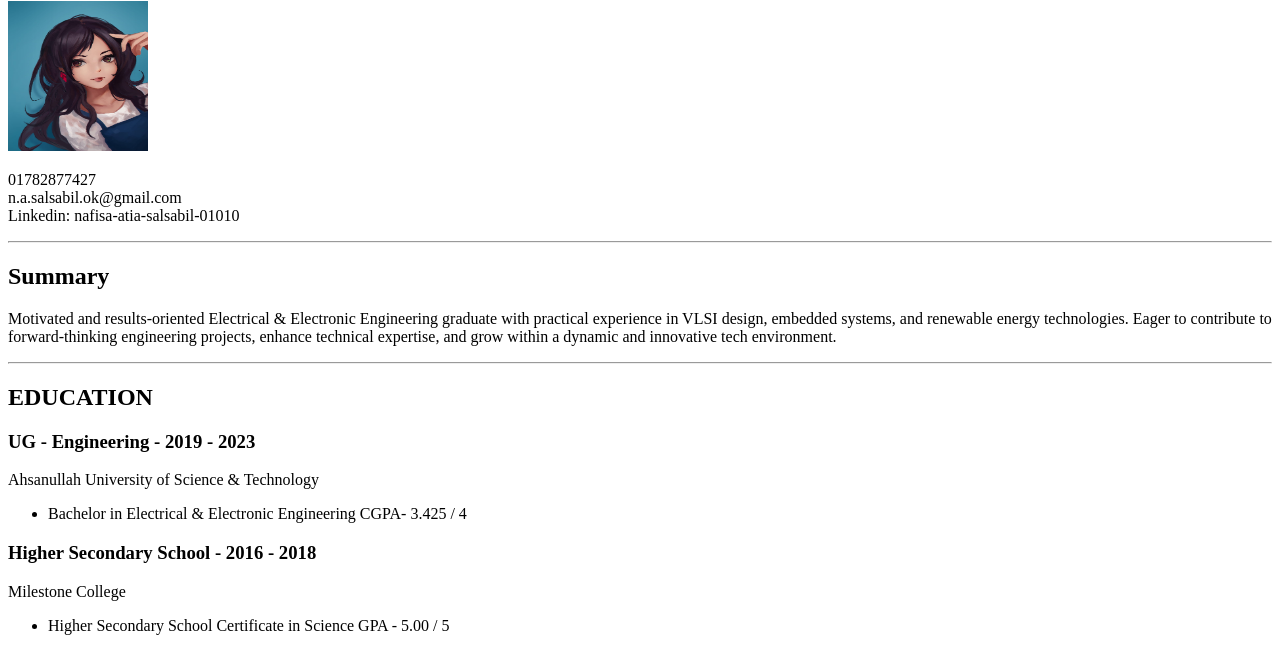
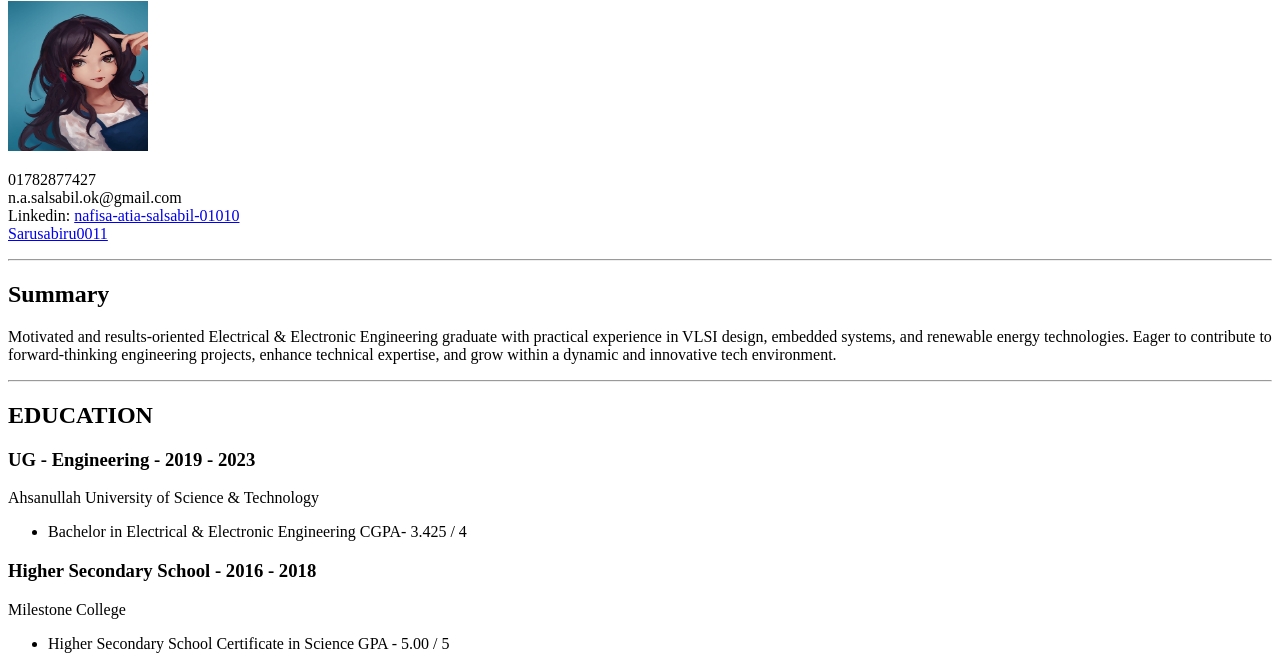
Before and after one commit to Sarusabiru0011/myresume, a plain HTML site: page index.html in a window 1280 px wide. Shown: the part 79-735 px from the top of the page. Drawn offline with Linux system fonts and the light colour scheme.

Commit message:
info updated

```diff
--- a/index.html
+++ b/index.html
@@ -12,7 +12,7 @@
 
 
     <p> 01782877427 <br />
-  n.a.salsabil.ok@gmail.com <br /> Linkedin: nafisa-atia-salsabil-01010
+  n.a.salsabil.ok@gmail.com <br /> Linkedin: <a href="https://www.linkedin.com/in/nafisa-atia-salsabil-01010/">nafisa-atia-salsabil-01010</a> <br /> <a href="https://github.com/Sarusabiru0011">Sarusabiru0011</a>
 </p>
 <hr />
     <!--Summary-->
```
